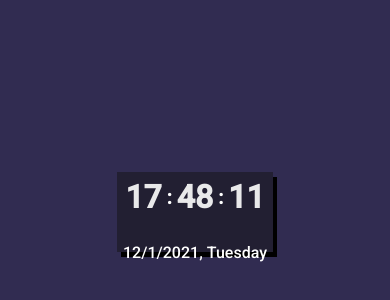
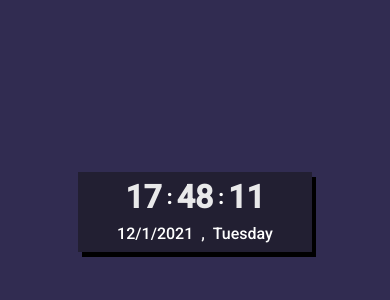
Before and after one commit to Karanbhangu/digitalclock.github.io, a plain HTML site: page index.html in a window 390 px wide. Shown: the part 210-510 px from the top of the page. Drawn offline with Linux system fonts and the light colour scheme.

Commit message:
Update style.css

```diff
--- a/style.css
+++ b/style.css
@@ -55,3 +55,8 @@ body{
     justify-content: center;
     margin-top: 8px;
 }
+@media only screen and (max-width:700px){
+ .container{
+  width: 60%;
+}
+}
```
